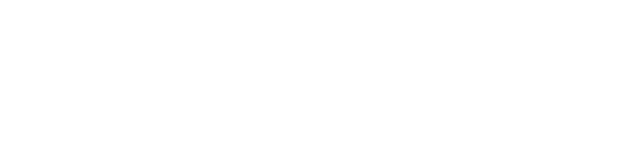
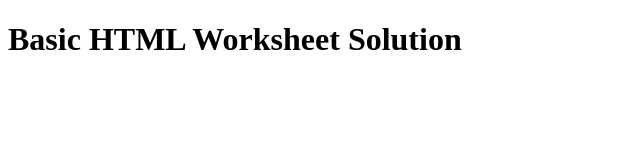
Before and after one commit to dciberlin/basic-structure-worksheet, a plain HTML site: page index.html in a window 1280 px wide. Shown: the whole page, without its empty margins (0-640 px from the left). Drawn offline with Linux system fonts and the light colour scheme.

Commit message:
added h1

```diff
--- a/index.html
+++ b/index.html
@@ -7,7 +7,7 @@
     <title>Basic HTML Worksheet Solution</title>
 </head>
 <body>
+    <h1>Basic HTML Worksheet Solution</h1>
 
-    </ul>
 </body>
 </html>
```
